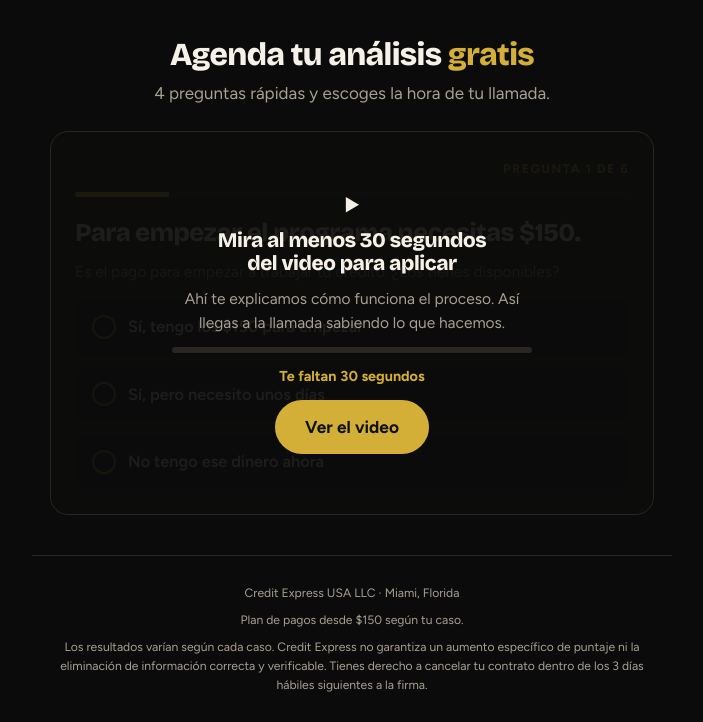
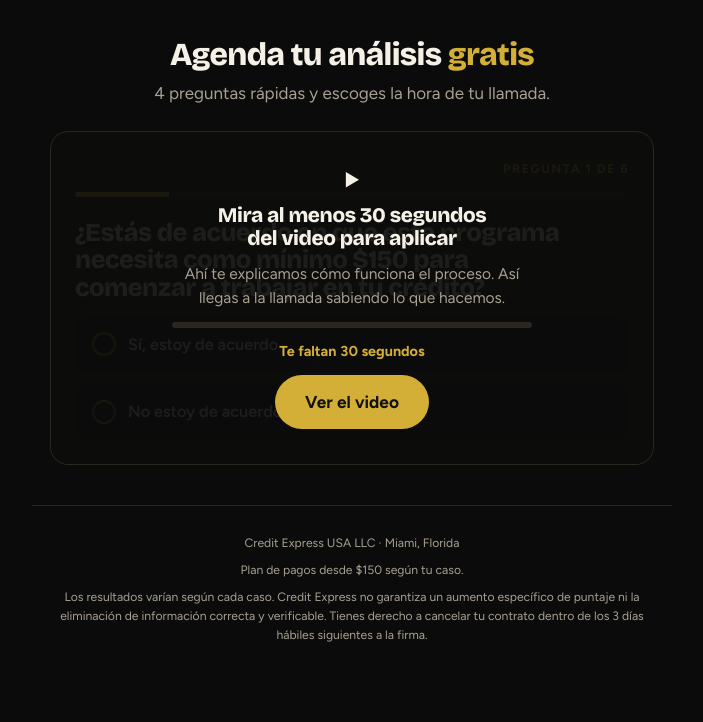
Before and after one commit to Backstonepartners/credit-express-landing, a plain HTML site: page simple/index.html in a window 1280 px wide. Shown: the part 1598-2320 px from the top of the page, without its empty margins (288-991 px from the left). After the commit the page ends 2270 px from the top, so only its background shows below. Drawn offline with nearby package versions, Linux system fonts and the light colour scheme.

Commit message:
Simple landing: $150 filter as agreement question
Co-Authored-By: Claude Opus 5.5 <noreply@anthropic.com>
Claude-Session: https://claude.ai/code/session_01PZ8MhH2cUsT5hD3VLbXwsv

```diff
--- a/simple/index.html
+++ b/simple/index.html
@@ -171,12 +171,10 @@ fbq('init','1116895847917975');fbq('track','PageView');
         <div class="qbar" aria-hidden="true"><i id="qbar"></i></div>
 
         <div class="qstep active" data-step="0" data-key="presupuesto">
-          <h3>Para empezar el programa necesitas $150.</h3>
-          <p class="qhint">Es el pago para empezar a trabajar tu crédito. ¿Los tienes disponibles?</p>
+          <h3>¿Estás de acuerdo en que este programa necesita como mínimo $150 para comenzar a trabajar en tu crédito?</h3>
           <div class="opts" role="radiogroup">
-            <button type="button" class="opt">Sí, tengo los $150 para empezar</button>
-            <button type="button" class="opt">Sí, pero necesito unos días</button>
-            <button type="button" class="opt">No tengo ese dinero ahora</button>
+            <button type="button" class="opt">Sí, estoy de acuerdo</button>
+            <button type="button" class="opt">No estoy de acuerdo</button>
           </div>
         </div>
 
@@ -327,7 +325,7 @@ fbq('init','1116895847917975');fbq('track','PageView');
         data[key]=o.textContent.trim();
         var n=+s.dataset.step;
         var nx=n+1;
-        if(n===0&&data.presupuesto==='No tengo ese dinero ahora')nx=5;
+        if(n===0&&data.presupuesto==='No estoy de acuerdo')nx=5;
         if(n===3&&data.cuando==='Solo estoy averiguando')nx=5;
         if(n===4)nx=data.compromiso==='No por ahora'?5:6;
         setTimeout(function(){show(nx)},220);
```
